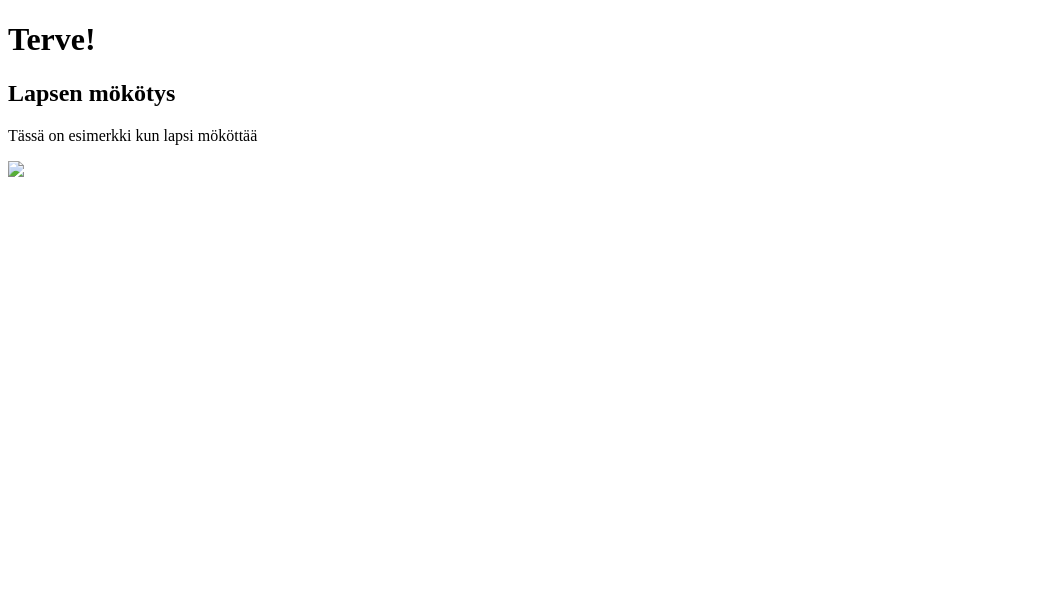
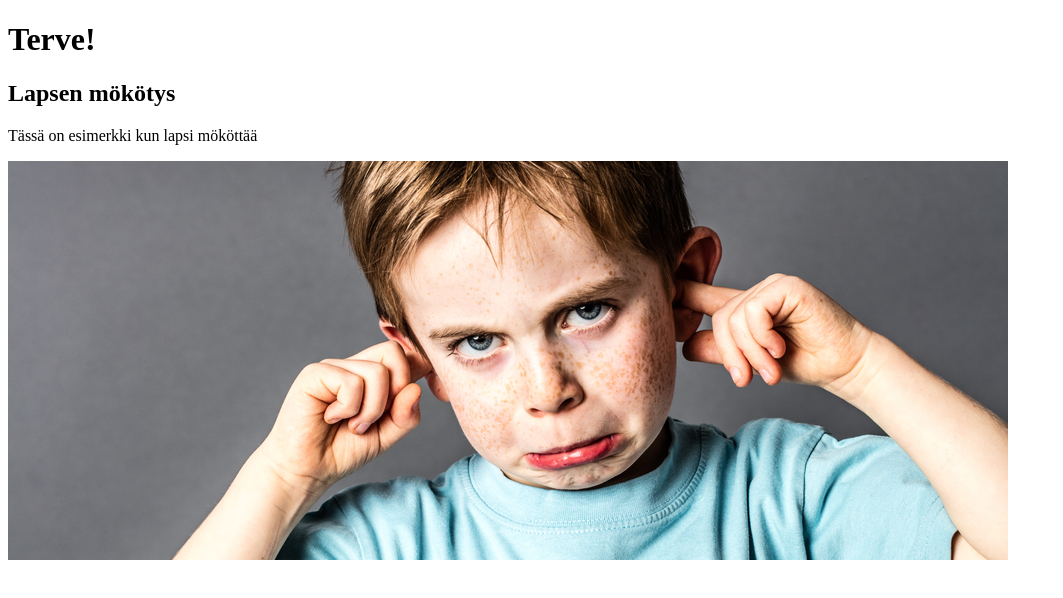
Before and after one commit to arttu4/arttu4.github.io, a plain HTML site: page index.html in a window 1280 px wide. Shown: the whole page, without its empty margins (0-1063 px from the left). Drawn offline with Linux system fonts and the light colour scheme.

Commit message:
Update index.html

```diff
--- a/index.html
+++ b/index.html
@@ -6,5 +6,5 @@
   <h2>Lapsen mökötys</h2>
   </strong>
   <p>Tässä on esimerkki kun lapsi mököttää</p>
-<img src="blob/main/kuvat/shutterstock_467698088.jpg" >
+<img src="kuvat/shutterstock_467698088.jpg" >
   </body>
```
